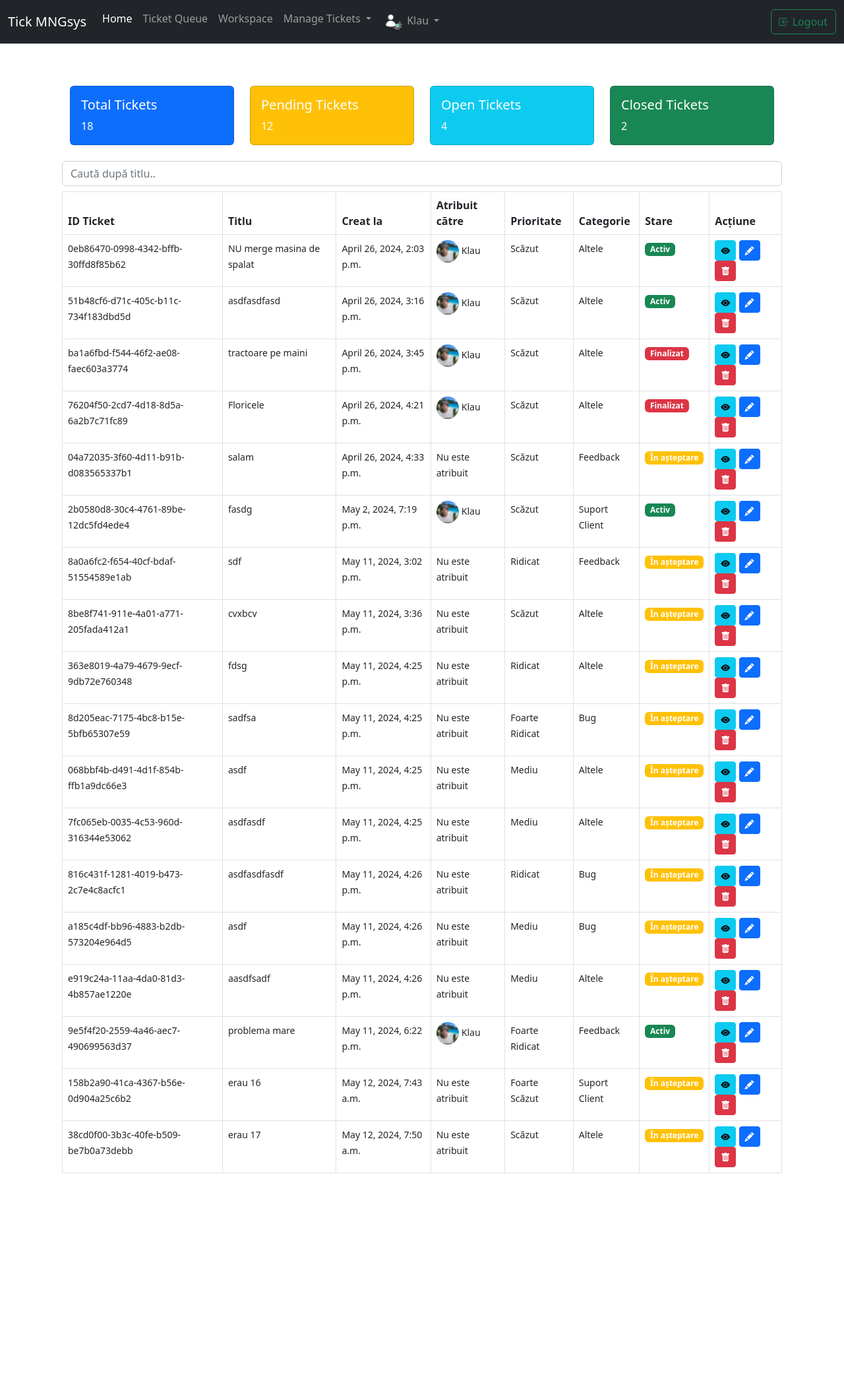
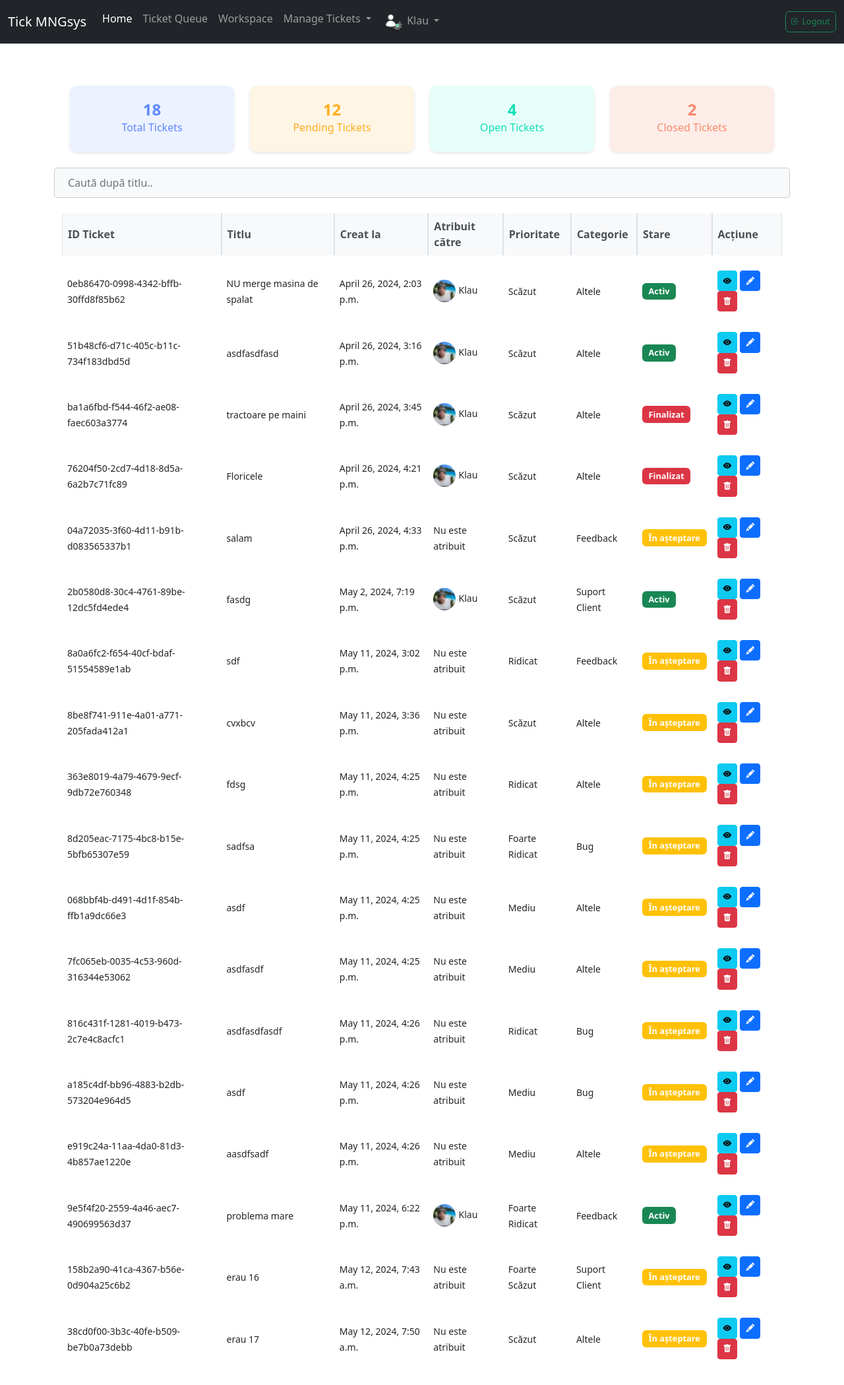
Before and after one commit to CojocaruClaudiu/TickMNGsys, a Django app: page /ticket/all-tickets/ in a window 1280 px wide. Shown: the whole page at 66% size. Before the commit the page ends 1778 px from the top, so only its background shows below. Run offline with Django 5.2, Linux system fonts and the light colour scheme; a user stored in the database is signed in; data comes from the database, SQL or seed files in the repository; some libraries are stand-ins or nearby versions.

Commit message:
putin stil ;)

```diff
--- a/static/styles/main.css
+++ b/static/styles/main.css
@@ -23,3 +23,123 @@
   border-radius: 50%;
   object-fit: cover; /* This keeps the aspect ratio and covers the area */
 }
+
+/* Cards styling */
+.card {
+    border-radius: 10px; /* Rounded corners */
+    box-shadow: 0 2px 4px rgba(0,0,0,0.05); /* Subtle shadow */
+    border: none; /* Remove borders */
+}
+
+.card-body {
+    padding: 20px; /* Consistent padding */
+    font-size: 16px; /* Larger font for visibility */
+}
+
+.card-number {
+    font-size: 28px; /* Larger number font */
+    font-weight: bold; /* Bold for numbers */
+}
+
+/* Table styling */
+.table {
+    border-collapse: separate;
+    border-spacing: 0 15px; /* Space between rows */
+    width: 100%;
+}
+
+.table thead th {
+    background-color: #f8f9fa; /* Light header background */
+    color: #495057; /* Dark grey text */
+}
+
+.table td, .table th {
+    vertical-align: middle; /* Align cell content */
+    border-top: none; /* Hide top border */
+}
+
+.table td {
+    background-color: white; /* White row backgrounds */
+    border: none;
+}
+
+/* Search input styling */
+#searchInput {
+    background-color: #f8f9fa; /* Light background for input */
+    border: 1px solid #ccc; /* Subtle border */
+    border-radius: 5px; /* Rounded corners */
+    padding: 10px 20px; /* Padding inside search box */
+}
+
+/* Badge styling for status */
+.badge {
+    font-size: 0.8rem; /* Smaller font size */
+    padding: 0.5em 0.75em; /* Padding around text */
+}
+
+/* Icons and action buttons */
+.btn {
+    font-size: 0.8rem; /* Smaller button texts */
+    padding: 5px 8px; /* Smaller buttons */
+}
+
+/* Responsive adjustments */
+@media (max-width: 768px) {
+    .card-body {
+        padding: 15px; /* Smaller padding on smaller screens */
+    }
+    .card-number {
+        font-size: 24px; /* Smaller number font on mobile */
+    }
+}
+
+
+/* culoare cards */
+
+/* Custom background colors for cards */
+.bg-total-tickets {
+  background-color: #ecf2ff; /* Light blue */
+  color: #5e87ff; /* Dark text color for better readability */
+}
+
+.bg-pending-tickets {
+  background-color: #fef5e5; /* Light yellow */
+  color: #ffae1f; /* Dark text color for better readability */
+}
+
+.bg-open-tickets {
+  background-color: #e6fffa; /* Light teal */
+  color: #13deb9; /* Dark text color for better readability */
+}
+
+.bg-closed-tickets {
+  background-color: #fdede8; /* Light coral */
+  color: #fa896b; /* Dark text color for better readability */
+}
+
+/* Applying additional styling for the cards for uniformity */
+/* Specific card styling for ticket stats */
+.ticket-card {
+    border-radius: 10px; /* Rounded corners */
+    box-shadow: 0 2px 5px rgba(0,0,0,0.1); /* Subtle shadow for depth */
+    border: none; /* Remove any default borders */
+}
+
+.ticket-card-body {
+    padding: 20px; /* Consistent padding within the card */
+    display: flex;
+    flex-direction: column;
+    justify-content: center;
+    align-items: center;
+    height: 100px; /* Setting a fixed height for uniformity */
+}
+
+.ticket-card-title {
+    margin-top: 5px; /* Slight space between number and title */
+    font-size: 1rem; /* Suitable font size for titles */
+}
+
+.ticket-card-number {
+    font-weight: bold; /* Bold for the number to stand out */
+    font-size: 1.5rem; /* Larger font size for visibility */
+}
--- a/templates/ticket/all_tickets.html
+++ b/templates/ticket/all_tickets.html
@@ -42,35 +42,43 @@
 
      <div class="container mt-3">
     <div class="row">
-            <div class="col-md-3">
-                <div class="card bg-primary text-white">
-                    <div class="card-body">
-                        <h5 class="card-title">Total Tickets</h5>
-                        <p class="card-text">{{ total_tickets }}</p>
+        <!-- Total Tickets -->
+        <div class="col-md-3 mb-4">
+            <div class="card text-center bg-total-tickets ticket-card">
+                <div class="card-body ticket-card-body">
+                    <p class="card-number ticket-card-number mb-0">{{ total_tickets }}</p>
+                    <h5 class="card-title ticket-card-title mt-0">Total Tickets</h5>
                 </div>
             </div>
         </div>
-            <div class="col-md-3">
-                <div class="card bg-warning text-white">
-                    <div class="card-body">
-                        <h5 class="card-title">Pending Tickets</h5>
-                        <p class="card-text">{{ pending_tickets }}</p>
+
+        <!-- Pending Tickets -->
+        <div class="col-md-3 mb-4">
+            <div class="card text-center bg-pending-tickets ticket-card">
+                <div class="card-body ticket-card-body">
+                    <p class="card-number ticket-card-number mb-0">{{ pending_tickets }}</p>
+                    <h5 class="card-title ticket-card-title mt-0">Pending Tickets</h5>
                 </div>
             </div>
         </div>
-            <div class="col-md-3">
-                <div class="card bg-info text-white">
-                    <div class="card-body">
-                        <h5 class="card-title">Open Tickets</h5>
-                        <p class="card-text">{{ open_tickets }}</p>
+
+        <!-- Open Tickets -->
+        <div class="col-md-3 mb-4">
+            <div class="card text-center bg-open-tickets ticket-card">
+                <div class="card-body ticket-card-body">
+                    <p class="card-number ticket-card-number mb-0">{{ open_tickets }}</p>
+                    <h5 class="card-title ticket-card-title mt-0">Open Tickets</h5>
                 </div>
             </div>
         </div>
-            <div class="col-md-3">
-                <div class="card bg-success text-white">
-                    <div class="card-body">
-                        <h5 class="card-title">Closed Tickets</h5>
-                        <p class="card-text">{{ closed_tickets }}</p>
+
+        <!-- Closed Tickets -->
+        <div class="col-md-3 mb-4">
+            <div class="card text-center bg-closed-tickets ticket-card">
+                <div class="card-body ticket-card-body">
+                    <p class="card-number ticket-card-number mb-0">{{ closed_tickets }}</p>
+                    <h5 class="card-title ticket-card-title mt-0">Closed Tickets</h5>
+                </div>
             </div>
         </div>
     </div>
```
Also changed, not shown: templates/users/settings.html (+108 -90 lines). Lines whose indentation alone changed are shown as unchanged.
